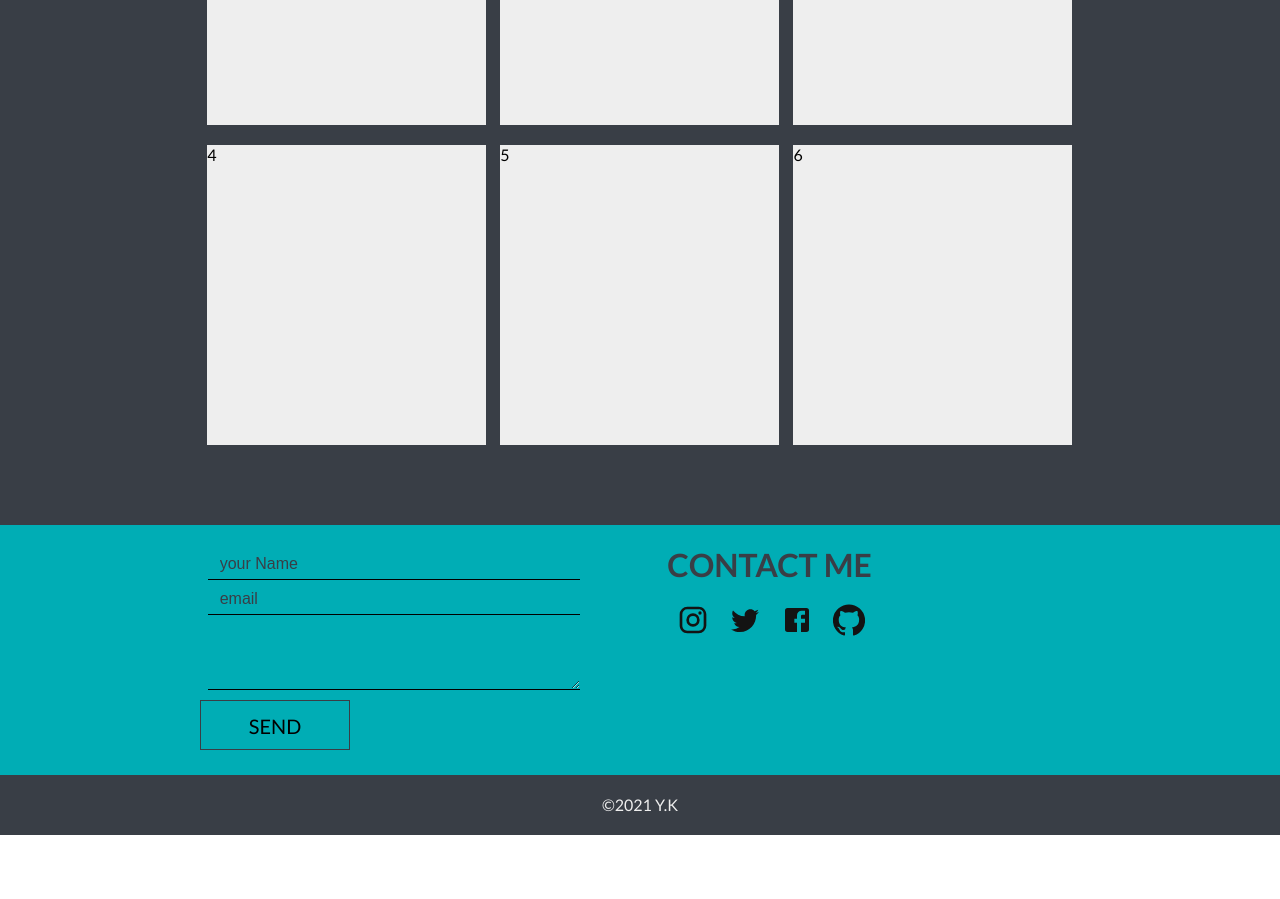
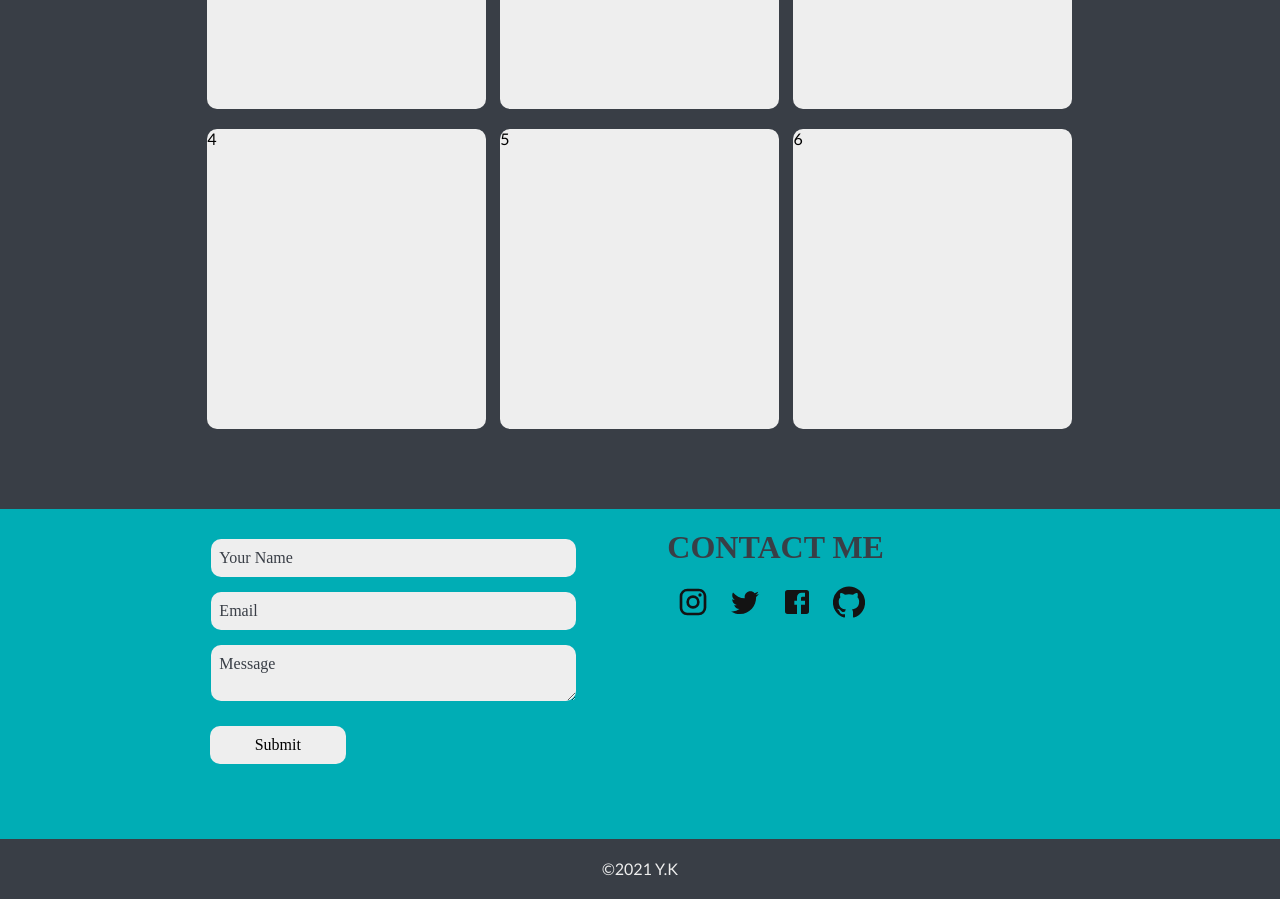
Before and after one commit to yoseei/P.o.Y.K, a React (Create React App) app: page / in a window 1280 px wide. Shown: the part 1140-2039 px from the top of the page. Before the commit the page ends 1975 px from the top, so only its background shows below. Built offline with nearby package versions, Linux system fonts and the light colour scheme.

Commit message:
fontfamilyで見た目調節

```diff
--- a/src/App.module.css
+++ b/src/App.module.css
@@ -4,7 +4,7 @@ html {
 }
 
 body {
-  font-family: "Raleway", "Lato", "Noto Sans JP", "ヒラギノ角ゴ ProN",
+  font-family: "Ludica Sans Unicode", "Lato", "Noto Sans JP", "ヒラギノ丸ゴ Pro",
     "Hiragino Kaku Gothic ProN", "メイリオ", Meiryo, "ＭＳ Ｐゴシック",
     "MS PGothic", sans-serif;
 }
--- a/src/component/button/clickButton.module.scss
+++ b/src/component/button/clickButton.module.scss
@@ -1,4 +1,6 @@
 .clickButton {
+  font-family: "Ludica Sans Unicode";
+  border-radius: 10px;
   text-align: center;
   background-color: #00adb5;
   width: 100%;
--- a/src/component/modal/aboutModal.module.scss
+++ b/src/component/modal/aboutModal.module.scss
@@ -7,17 +7,20 @@
   width: 80%;
   .imgContainer {
     width: 100%;
+    border-radius: 10px;
     height: 150px;
     margin: 0;
     background-color: white;
     box-sizing: content-box;
   }
   .myName {
+    font-family: "Ludica Sans Unicode";
     display: block;
     margin: 10px 0;
     font-weight: 100;
   }
   .myProfile {
+    font-family: "Ludica Sans Unicode";
     display: block;
     margin: 20px 10px 30px;
   }
--- a/src/component/modal/worksModal/work1Modal.module.scss
+++ b/src/component/modal/worksModal/work1Modal.module.scss
@@ -21,6 +21,7 @@
     width: 80%;
     .imgContainer {
       color: #000;
+      border-radius: 10px;
       width: 100%;
       height: 150px;
       margin: 0;
@@ -28,11 +29,13 @@
       box-sizing: content-box;
     }
     .appName {
+      font-family: "Ludica Sans Unicode";
       display: block;
       margin: 10px 0;
       font-weight: 100;
     }
     .aboutApp {
+      font-family: "Ludica Sans Unicode";
       display: block;
       margin: 20px 10px 30px;
     }
--- a/src/component/profilePhoto/profilePhoto.module.scss
+++ b/src/component/profilePhoto/profilePhoto.module.scss
@@ -8,6 +8,7 @@
 }
 .drPhoto {
   width: 100%;
+  border-radius: 10px;
 }
 .txt {
   font-size: 4rem;
--- a/src/component/workImg/workImg.module.scss
+++ b/src/component/workImg/workImg.module.scss
@@ -1,6 +1,7 @@
 .container {
   width: 90%;
   height: 300px;
+  border-radius: 10px;
   background-color: #eee;
   margin: 0 auto;
   margin-top: 20px;
--- a/src/organisms/Quotation/Quotation.module.scss
+++ b/src/organisms/Quotation/Quotation.module.scss
@@ -3,11 +3,13 @@
   height: 500px;
   background-color: #00adb5;
   .quote {
+    font-family: "Ludica Sans Unicode";
     text-align: center;
     font-size: 32px;
     padding-top: 150px;
   }
   .name {
+    font-family: "Ludica Sans Unicode";
     text-align: center;
     font-size: 20px;
     padding-top: 20px;
--- a/src/organisms/about/about.module.scss
+++ b/src/organisms/about/about.module.scss
@@ -7,6 +7,7 @@
     h2,
     p {
       color: #eee;
+      font-family: "Ludica Sans Unicode";
     }
     h1 {
       font-size: 4rem;
--- a/src/organisms/contact/molecules/Contact.tsx
+++ b/src/organisms/contact/molecules/Contact.tsx
@@ -1,7 +1,10 @@
 import React, { useState } from "react";
-import Input from "../atoms/Input";
-import TextInput from "../atoms/TextInput";
-import ClickButton from "../../../component/button/ClickButton";
+import ReactDOM from "react-dom";
+import { useForm } from "react-hook-form";
+
+// import Input from "../atoms/Input";
+// import TextInput from "../atoms/TextInput";
+// import ClickButton from "../../../component/button/ClickButton";
 import ContactMe from "../atoms/ContactMe";
 import SentMessage from "../../../component/modal/sentMessage/SentMessage";
 
@@ -19,23 +22,60 @@ const Contact = () => {
     setShowSentMessage(true);
   };
 
+  const {
+    register,
+    handleSubmit,
+    formState: { errors },
+  } = useForm();
+  const onSubmit = (data: any) => {
+    console.log(data);
+    return handleShowSentMessage();
+  };
+  console.log(errors);
+
   return (
     <div className={scss.root}>
       <div className={scss.inputContainer}>
         <SentMessage showFlag={showSentMessage} />
-        <Input placeholder={"your Name"} />
-        <Input placeholder={"email"} />
-        <TextInput />
-        <ClickButton
-          label={"SEND"}
-          style={{
-            border: "1px solid #393E46",
-            width: "150px",
-            marginTop: "10px",
-            marginBottom: "60px",
-          }}
-          onClick={handleShowSentMessage}
-        />
+        <form onSubmit={handleSubmit(onSubmit)}>
+          <p className={scss.validateMsg}>
+            {errors.YourName?.type === "required" && "*Your Name is required"}
+          </p>
+
+          <input
+            className={scss.input}
+            type="text"
+            placeholder="Your Name"
+            {...register("YourName", {
+              required: true,
+              maxLength: 80,
+            })}
+          />
+          <p className={scss.validateMsg}>
+            {errors.Email?.type === "required" && "*Email is required."}
+          </p>
+          <input
+            className={scss.input}
+            type="text"
+            placeholder="Email"
+            {...register("Email", {
+              required: true,
+              pattern: /^\S+@\S+$/i,
+            })}
+          />
+          <p className={scss.validateMsg}>
+            {errors.Message?.type === "required" && "*Message is required"}
+          </p>
+          <textarea
+            className={scss.textarea}
+            placeholder="Message"
+            {...register("Message", {
+              required: true,
+            })}
+          />
+
+          <input className={scss.submitBtn} type="submit" value="Submit" />
+        </form>
       </div>
       <div className={scss.iconContainer}>
         <ContactMe value={"CONTACT ME"} className={scss.contactMe} />
--- a/src/organisms/contact/molecules/contact.module.scss
+++ b/src/organisms/contact/molecules/contact.module.scss
@@ -1,13 +1,62 @@
 .root {
   padding: 40px 40px;
   width: 100%;
-  height: 500px;
+  height: 550px;
   background-color: #00adb5;
   .inputContainer {
     position: relative;
+    .validateMsg {
+      color: #aad8d3;
+    }
+    .input {
+      font-family: "Ludica Sans Unicode";
+      outline: none;
+      width: 90%;
+      border: none;
+      padding: 10px 8px;
+      background: #eee;
+      border-radius: 10px;
+      margin: 10px auto 15px;
+      font-size: 1rem;
+      display: block;
+      &::placeholder {
+        color: #393e46;
+      }
+    }
+    .textarea {
+      font-family: "Ludica Sans Unicode";
+      outline: none;
+      width: 90%;
+      border: none;
+      background: #eee;
+      border-radius: 10px;
+      padding: 10px 8px;
+      margin: 10px auto 15px;
+      font-size: 1rem;
+      display: block;
+      &::placeholder {
+        color: #393e46;
+      }
+    }
+    .submitBtn {
+      background-color: #eee;
+      font-family: "Ludica Sans Unicode";
+      outline: none;
+      border: none;
+      width: 35%;
+      padding: 10px 8px;
+      font-size: 1rem;
+      transition: 0.3s;
+      border-radius: 10px;
+      margin: 10px 0 50px 10px;
+      &:hover {
+        background-color: #00adb5;
+      }
+    }
   }
   .contactMe {
     color: #393e46;
+    font-family: "Ludica Sans Unicode";
   }
 }
 
@@ -15,7 +64,7 @@
   .root {
     display: flex;
     padding: 20px 70px;
-    height: 250px;
+    height: 330px;
     .inputContainer {
       padding-right: 50px;
     }
```
